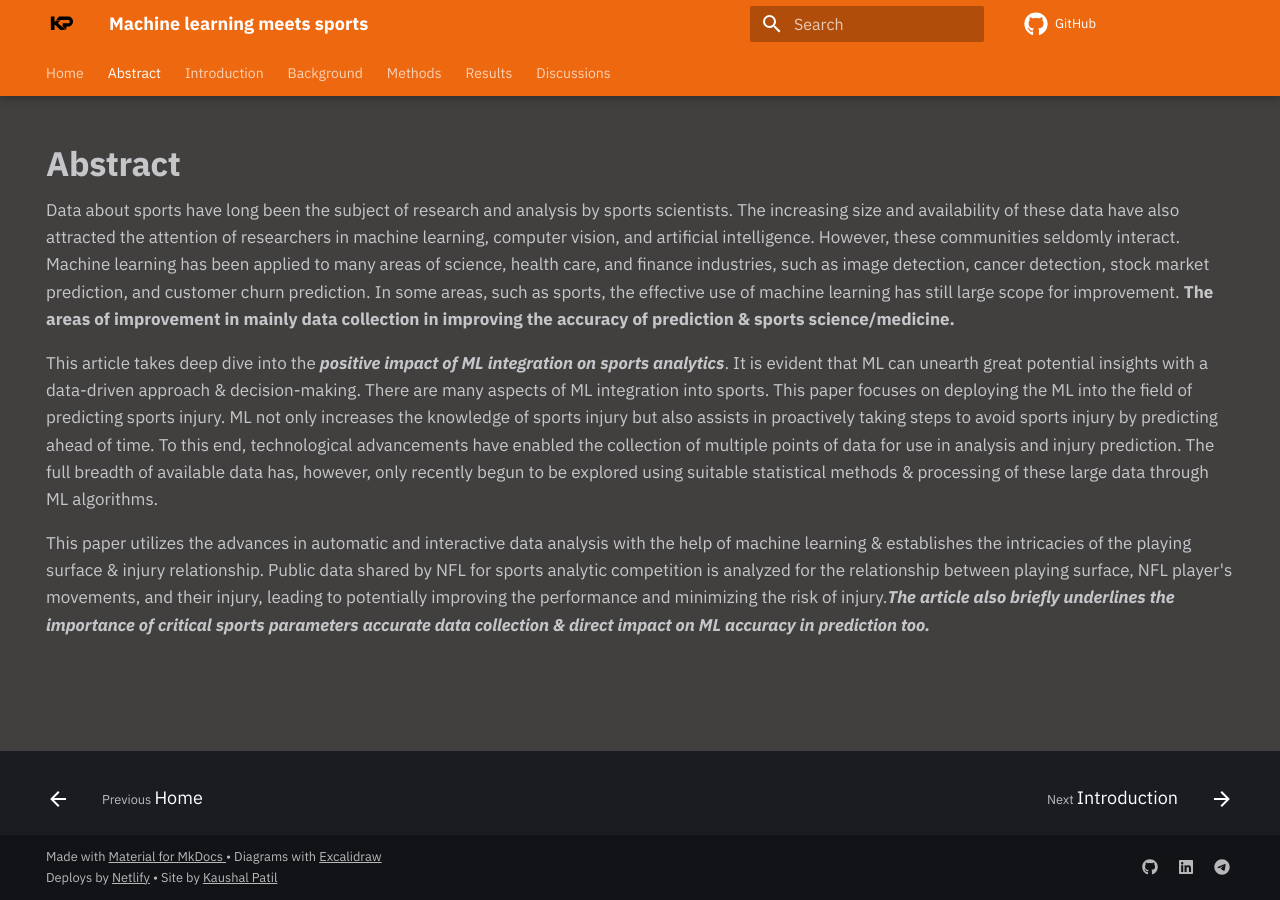
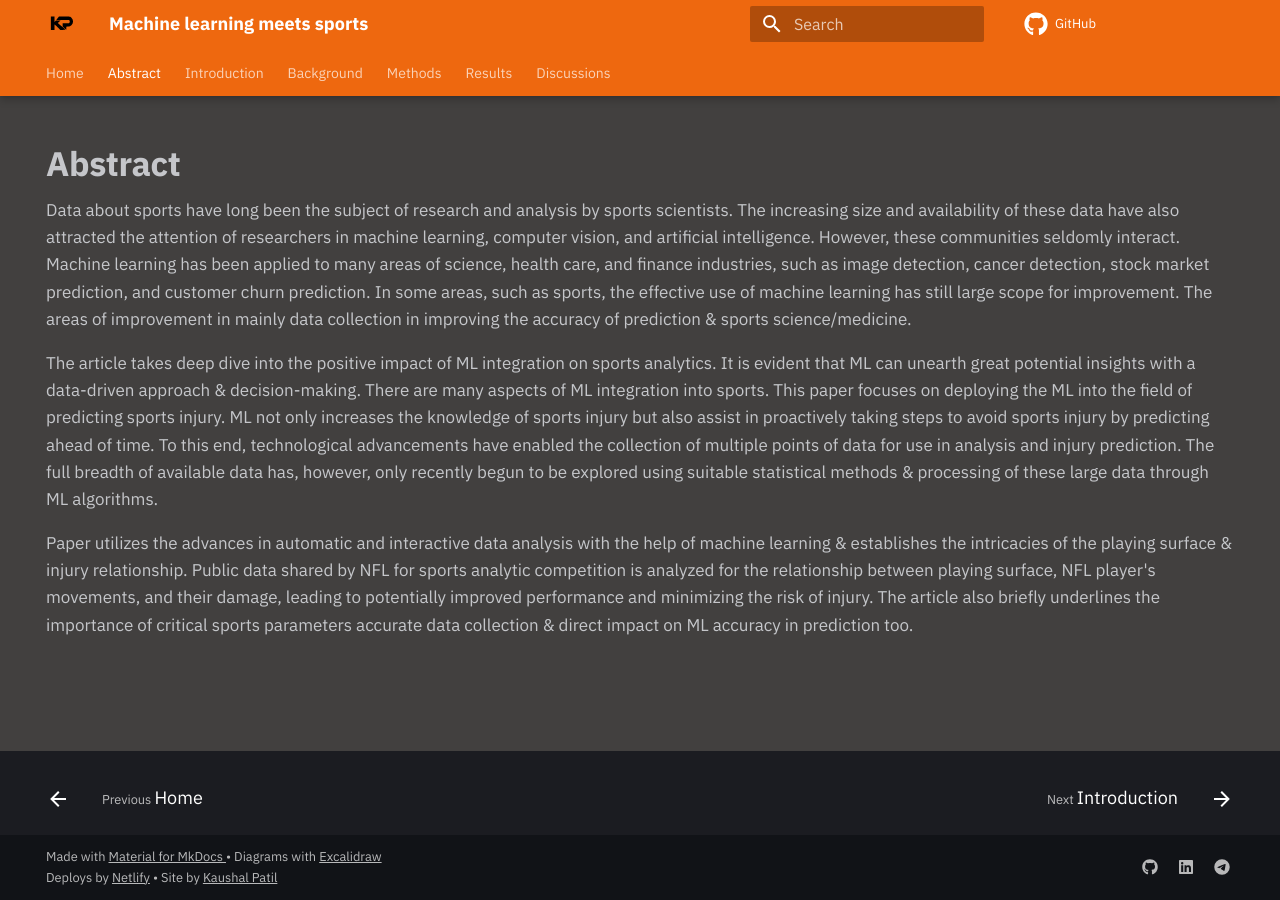
Before and after one commit to kaushal1014/research-paper-template-Athlete-Injuries, an MkDocs documentation site: the page built from docs/abstract/index.md, in a window 1280 px wide. Built offline with MkDocs 1.6.1 and Material for MkDocs 9.7.7, drawn with Linux system fonts in a browser that asks for light colours; some web fonts are replaced; comment, search, counter and statistics services are not loaded.

Commit message:
Updated abstract

```diff
--- a/docs/abstract/index.md
+++ b/docs/abstract/index.md
@@ -6,8 +6,9 @@ hide:
 
 # Abstract
 
-Data about sports have long been the subject of research and analysis by sports scientists. The increasing size and availability of these data have also attracted the attention of researchers in machine learning, computer vision, and artificial intelligence. However, these communities seldomly interact. Machine learning has been applied to many areas of science, health care, and finance industries, such as image detection, cancer detection, stock market prediction, and customer churn prediction. In some areas, such as sports, the effective use of machine learning has still large scope for improvement. **The areas of improvement in mainly data collection in improving the accuracy of prediction & sports science/medicine.**
+Data about sports have long been the subject of research and analysis by sports scientists. The increasing size and availability of these data have also attracted the attention of researchers in machine learning, computer vision, and artificial intelligence. However, these communities seldomly interact. Machine learning has been applied to many areas of science, health care, and finance industries, such as image detection, cancer detection, stock market prediction, and customer churn prediction. In some areas, such as sports, the effective use of machine learning has still large scope for improvement. The areas of improvement in mainly data collection in improving the accuracy of prediction & sports science/medicine.
 
-This article takes deep dive into the ***positive impact of ML integration on sports analytics***. It is evident that ML can unearth great potential insights with a data-driven approach & decision-making. There are many aspects of ML integration into sports. This paper focuses on deploying the ML into the field of predicting sports injury. ML not only increases the knowledge of sports injury but also assists in proactively taking steps to avoid sports injury by predicting ahead of time. To this end, technological advancements have enabled the collection of multiple points of data for use in analysis and injury prediction. The full breadth of available data has, however, only recently begun to be explored using suitable statistical methods & processing of these large data through ML algorithms.
+The article takes deep dive into the positive impact of ML integration on sports analytics. It is evident that ML can unearth great potential insights with a data-driven approach & decision-making. There are many aspects of ML integration into sports. This paper focuses on deploying the ML into the field of predicting sports injury. ML not only increases the knowledge of sports injury but also assist in proactively taking steps to avoid sports injury by predicting ahead of time. To this end, technological advancements have enabled the collection of multiple points of data for use in analysis and injury prediction.
+The full breadth of available data has, however, only recently begun to be explored using suitable statistical methods & processing of these large data through ML algorithms.
 
-This paper utilizes the advances in automatic and interactive data analysis with the help of machine learning & establishes the intricacies of the playing surface & injury relationship. Public data shared by NFL for sports analytic competition is analyzed for the relationship between playing surface, NFL player's movements, and their injury, leading to potentially improving the performance and minimizing the risk of injury.***The article also briefly underlines the importance of critical sports parameters accurate data collection & direct impact on ML accuracy in prediction too.***
+Paper utilizes the advances in automatic and interactive data analysis with the help of machine learning & establishes the intricacies of the playing surface & injury relationship. Public data shared by NFL for sports analytic competition is analyzed for the relationship between playing surface, NFL player's movements, and their damage, leading to potentially improved performance and minimizing the risk of injury. The article also briefly underlines the importance of critical sports parameters accurate data collection & direct impact on ML accuracy in prediction too.
```
